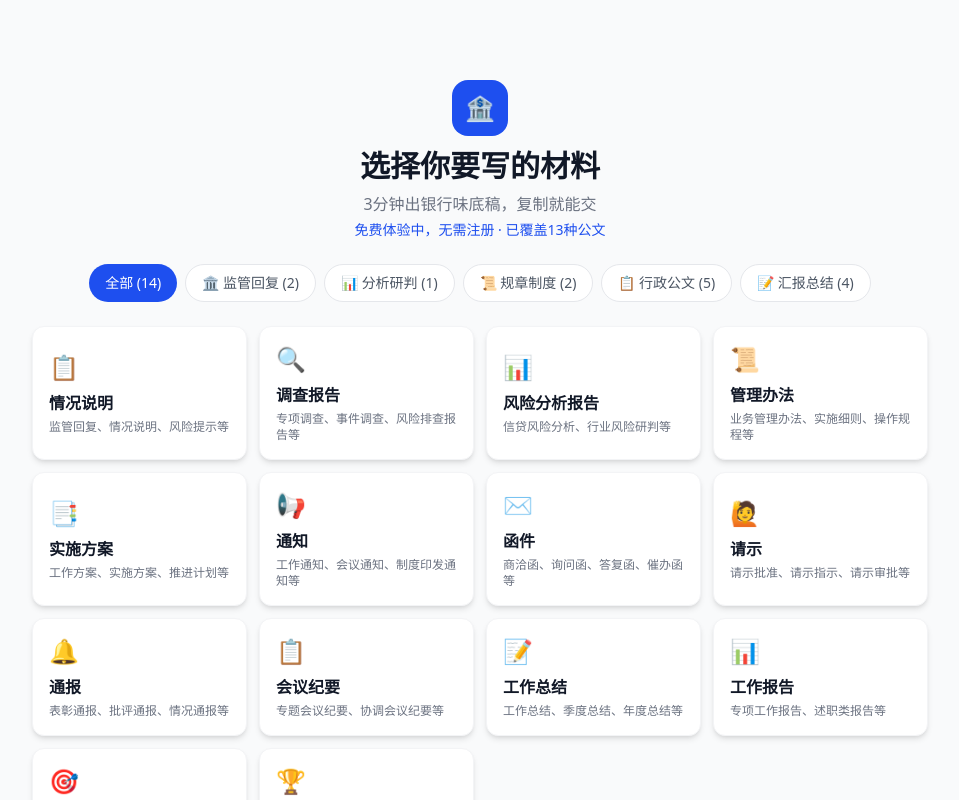
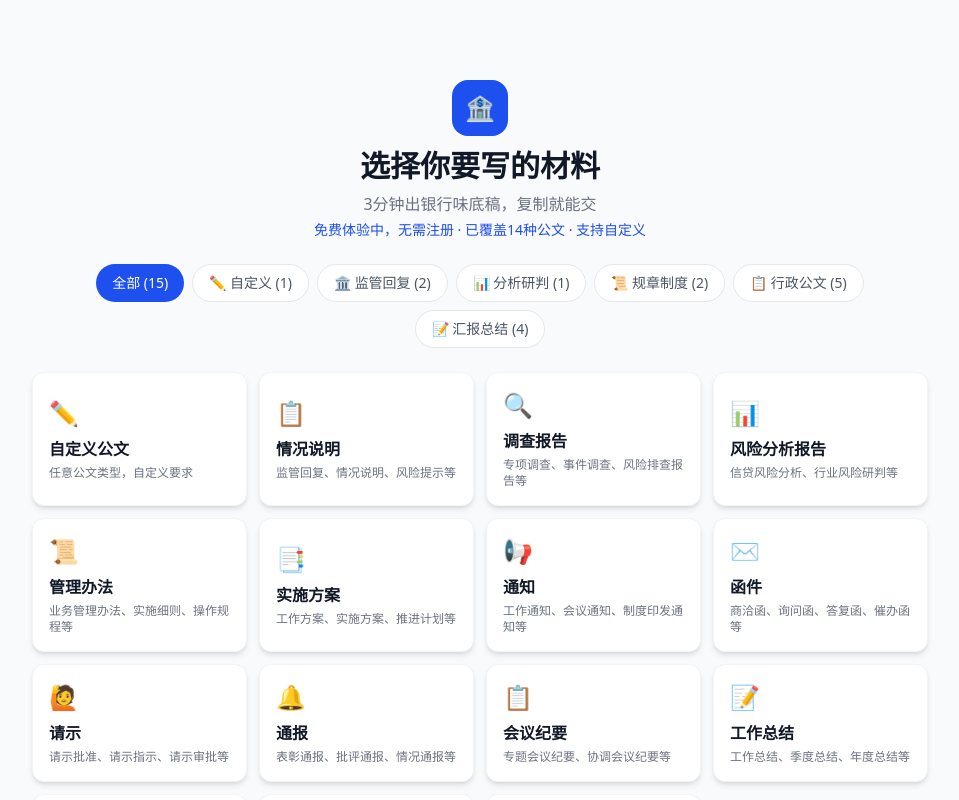
Before and after one commit to 458468698/bank-ai-landing, a React (Vite) app: page /#/tool in a window 1280 px wide. Shown: the top 800 px of the page, without its empty margins (160-1119 px from the left). Built offline with nearby package versions, Linux system fonts and the light colour scheme.

Commit message:
feat: add custom document type with user-defined requirements

```diff
--- a/src/ToolPage.jsx
+++ b/src/ToolPage.jsx
@@ -27,6 +27,7 @@ const FORMAT_INSTRUCTION = `
 
 // ============ 场景分类 ============
 const CATEGORIES = [
+  { id: 'custom', name: '自定义', icon: '✏️' },
   { id: 'regulatory', name: '监管回复', icon: '🏛️' },
   { id: 'analysis', name: '分析研判', icon: '📊' },
   { id: 'regulation', name: '规章制度', icon: '📜' },
@@ -36,6 +37,40 @@ const CATEGORIES = [
 
 // ============ 场景配置（13种公文） ============
 const SCENARIOS = [
+  // ---- 自定义公文 ----
+  {
+    id: 'custom',
+    name: '自定义公文',
+    icon: '✏️',
+    category: 'custom',
+    desc: '任意公文类型，自定义要求',
+    systemPrompt: '你是一名商业银行公文写作专家，精通银行各类公文的撰写规范，包括但不限于：管理办法、实施细则、决定、批复、意见、决议、命令、批示、公告、通告、公示、承诺书、声明、协议、合同、制度、规程、规范、标准等。你写的公文必须：1）格式规范，符合银行公文行文标准；2）术语精准、用词严谨；3）逻辑清晰、层次分明；4）语气得体，符合行文方向（上行文/下行文/平行文）；5）根据用户指定的公文类型自动适配格式和行文风格。' + FORMAT_INSTRUCTION,
+    fields: [
+      { key: 'docType', label: '公文类型', placeholder: '如：管理办法/批复/决定/意见/公告/承诺书/公示/声明/实施细则...', required: true, type: 'text' },
+      { key: 'title', label: '标题/事由', placeholder: '如：关于XX的批复 / XX管理办法', required: true, type: 'text' },
+      { key: 'sender', label: '发文单位', placeholder: '如：XX银行XX分行/风险管理部', required: false, type: 'text' },
+      { key: 'recipient', label: '主送/收文单位', placeholder: '如：各分支行/XX科室/监管分局', required: false, type: 'text' },
+      { key: 'content', label: '核心内容/事由', placeholder: '详细描述公文要写的内容、背景、要点', required: true, type: 'textarea' },
+      { key: 'customReqs', label: '其他要求', placeholder: '如：需包含附件清单、需引用XX监管文件、特定章节结构、试行期限等', required: false, type: 'textarea' },
+      { key: 'wordCount', label: '字数要求', placeholder: '如：800、1500、3000（留空则默认800-1500字）', required: false, type: 'text' },
+    ],
+    buildUserPrompt: (data) => {
+      const wc = data.wordCount ? `字数控制在${data.wordCount}字左右` : '字数800-1500字'
+      return `请根据以下信息撰写一份${data.docType}：
+
+【公文类型】${data.docType}
+【标题】${data.title}
+${data.sender ? `【发文单位】${data.sender}\n` : ''}${data.recipient ? `【主送单位】${data.recipient}\n` : ''}【核心内容】${data.content}
+${data.customReqs ? `【其他要求】${data.customReqs}\n` : ''}
+要求：
+1. 严格按照"${data.docType}"的公文格式和行文规范撰写
+2. 术语精准、用词严谨
+3. 逻辑清晰、层次分明
+4. 语气得体，符合行文方向
+5. ${wc}`
+    }
+  },
+
   // ---- 监管回复 ----
   {
     id: 'situation-report',
@@ -873,7 +908,7 @@ export default function ToolPage() {
           <div className="w-14 h-14 bg-bank-600 rounded-2xl flex items-center justify-center text-2xl mx-auto mb-3">&#127974;</div>
           <h1 className="text-2xl md:text-3xl font-black text-gray-900">选择你要写的材料</h1>
           <p className="text-gray-500 mt-2">3分钟出银行味底稿，复制就能交</p>
-          <p className="text-bank-600 text-sm mt-1 font-medium">免费体验中，无需注册 · 已覆盖13种公文</p>
+          <p className="text-bank-600 text-sm mt-1 font-medium">免费体验中，无需注册 · 已覆盖14种公文 · 支持自定义</p>
         </div>
 
         {/* 分类标签 */}
```
